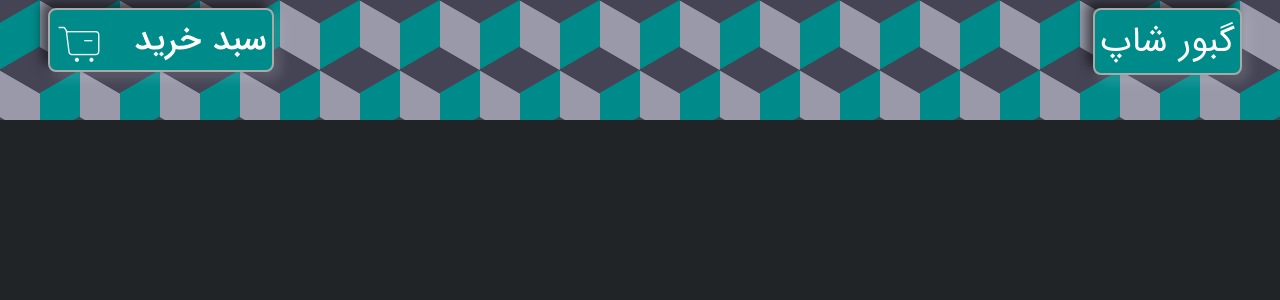
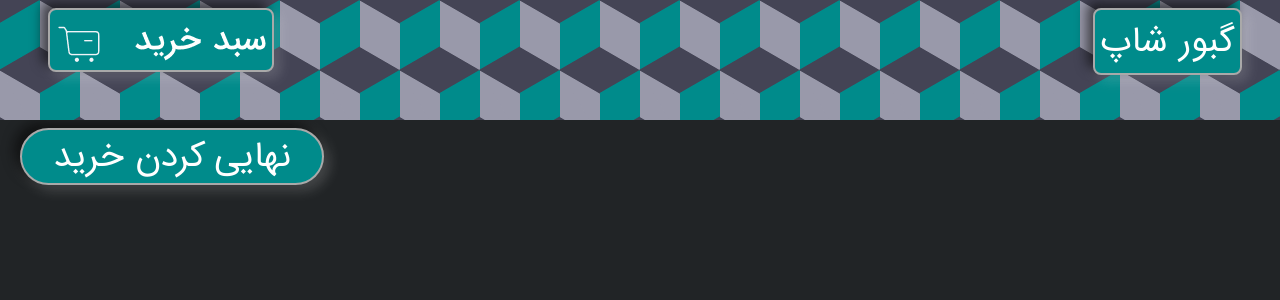
Before and after one commit to Gaboor-Studio/item-shop, a React (Create React App) app: page /cart in a window 1280 px wide. Shown: the top 300 px of the page. Built offline with nearby package versions, Linux system fonts and the light colour scheme; a web font is replaced by a local one.

Commit message:
Start to create submit shopping page

```diff
--- a/src/App.js
+++ b/src/App.js
@@ -2,6 +2,7 @@ import "./App.css";
 import { Route, Switch } from "react-router-dom";
 import MainPage from "./pages/MainPage";
 import CartPage from "./pages/CartPage";
+import SubmitPage from "./pages/SubmitPage";
 
 function App() {
   return (
@@ -12,7 +13,10 @@ function App() {
       <Route path="/cart">
         <CartPage />
       </Route>
-    </Switch>
+      <Route path="/submit">
+        <SubmitPage/>
+      </Route>
+      </Switch>
   );
 }
 
--- a/src/components/layout/NavigationBar.js
+++ b/src/components/layout/NavigationBar.js
@@ -25,7 +25,7 @@ const NavigationBar = () => {
   }, [scrollState]);
 
   return (
-    <header className={scrollState=="amir" ? classes.bottomnav : classes.navbar}>
+    <header className={scrollState==="amir" ? classes.bottomnav : classes.navbar}>
       <nav>
         <Link to="/" className={classes.home}>
           گبور شاپ
--- a/src/components/ui/Card/CardCart.module.css
+++ b/src/components/ui/Card/CardCart.module.css
@@ -60,7 +60,7 @@
 .count button {
   margin: 0;
   color: #776A5F;
-  font-size: large;
+  font-size:30px;
   font-weight: bolder;
   width: 35%;
 }
--- a/src/pages/CartPage.js
+++ b/src/pages/CartPage.js
@@ -1,4 +1,5 @@
 import Layout from "../components/layout/Layout";
+import { Link } from "react-router-dom";
 import { useContext } from "react";
 import GoodsContext from "../context/goods-context";
 import CardCart from "../components/ui/Card/CardCart";
@@ -14,6 +15,7 @@ const CartPage = () => {
             <CardCart key={good.name} src={good.src} name={good.name} price={good.price} count={good.count}/>
           );
         })}
+         <Link to="/Submit" className={classes.button}>نهایی کردن خرید</Link>
       </div>
     </Layout>
   );
--- a/src/pages/CartPage.module.css
+++ b/src/pages/CartPage.module.css
@@ -4,3 +4,20 @@
     padding-left: 20px;
     padding-right: 20px;
 }
+.button {
+    background-color: darkcyan;
+    border-radius: 2rem;
+    filter: drop-shadow(-6px -6px 6px rgba(0, 0, 0, 0.60))
+            drop-shadow(6px 6px 6px rgba(247, 247, 248, 0.16));
+    border: darkgrey solid 2px;
+    width: 300px;
+    text-decoration: none;
+    text-align: center;
+    color: #FFFFFF;
+    font-size: 2rem;
+    font-family: 'IranSans';
+    float: left;
+}
+.button:hover{
+    background-color: rgb(19, 59, 59);
+}
--- a/src/pages/MainPage.js
+++ b/src/pages/MainPage.js
@@ -72,7 +72,6 @@ const MainPage = () => {
     <Layout>
       <div className={classes.mainpage}>
         <div className={classes.scroll}>
-
           {goodsState.map((good) => {
             return (
               <CardMain
@@ -83,60 +82,8 @@ const MainPage = () => {
               />
             );
           })}
-      </div>;
-      <div className={classes.scroll}>
-
-        {goodsState.map((good) => {
-            return (
-            <CardMain
-              key={good.name}
-              src={good.src}
-              name={good.name}
-              price={good.price}
-            />
-            );
-        })}
-      </div>;
-      <div className={classes.scroll}>
-
-        {goodsState.map((good) => {
-            return (
-            <CardMain
-              key={good.name}
-              src={good.src}
-              name={good.name}
-              price={good.price}
-            />
-            );
-        })}
-      </div>;
-      <div className={classes.scroll}>
-
-        {goodsState.map((good) => {
-            return (
-            <CardMain
-              key={good.name}
-              src={good.src}
-              name={good.name}
-              price={good.price}
-            />
-            );
-        })}
-      </div>;
-      <div className={classes.scroll}>
-
-        {goodsState.map((good) => {
-            return (
-            <CardMain
-              key={good.name}
-              src={good.src}
-              name={good.name}
-              price={good.price}
-            />
-            );
-        })}
-      </div>;
-
+        </div>
+        ;
       </div>
     </Layout>
   );
--- a/src/pages/MainPage.module.css
+++ b/src/pages/MainPage.module.css
@@ -1,7 +1,6 @@
 .mainpage{
 }
 .scroll{
-    background-color: aquamarine;
     overflow:auto;
     white-space:nowrap;
     direction: rtl;
--- /dev/null
+++ b/src/pages/SubmitPage.js
@@ -0,0 +1,8 @@
+import Layout from "../components/layout/Layout";
+const SubmitPage = () => {
+  return <Layout>
+    <p>klgldfhgfj</p>
+  </Layout>;
+};
+
+export default SubmitPage;
```
Also changed, not shown: src/pages/SubmitPage.module.css (added). Lines whose indentation alone changed are shown as unchanged.
